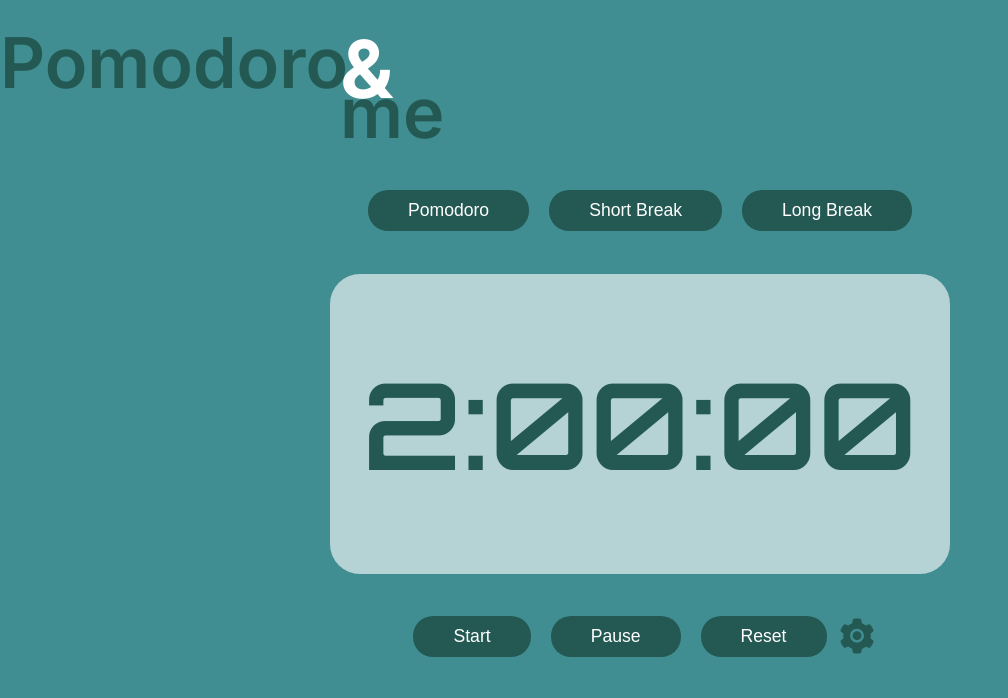
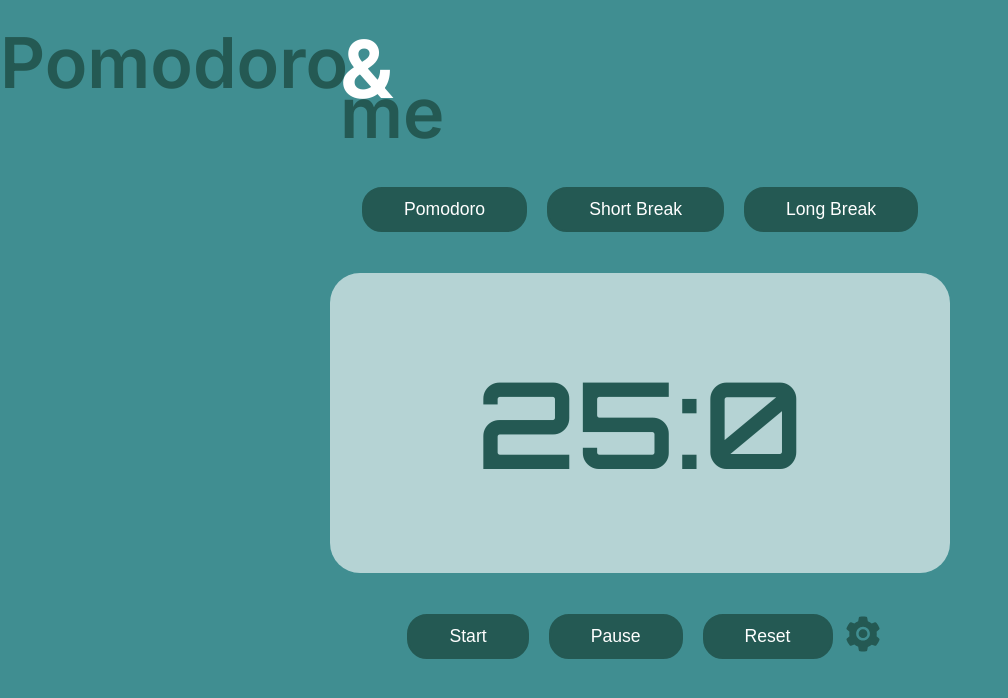
Before and after one commit to Shivangi020/Pomodoro-me, a React (Create React App) app: page / in a window 1280 px wide. Shown: the top 698 px of the page, without its empty margins (0-1008 px from the left). Built offline with nearby package versions, Linux system fonts and the light colour scheme.

Commit message:
Setting Interval for different timers

```diff
--- a/src/App.css
+++ b/src/App.css
@@ -73,7 +73,7 @@ body {
 
 .btn{
   background-color: var(--dark);
-  border: var(--dark);
+  border: 2px solid var(--dark);
   padding: 10px 40px;
   border-radius: 20px;
   font-size: 1.1em;
--- a/src/Components/HeaderButton.jsx
+++ b/src/Components/HeaderButton.jsx
@@ -1,14 +1,17 @@
-import React, { useContext } from 'react'
+import React, { useContext} from 'react'
 import ActionButton from './Button'
 import { GlobalContext } from '../Context/GlobalState'
+import { setTime } from '../Context/Functions'
 
 function HeaderButton() {
-  const {headerButtonAction,timer} = useContext(GlobalContext)
+  const {setCurrentinterval,timer} = useContext(GlobalContext)
   const {pomodoro, short_break, long_break} = timer
 
 
   const createTimerAction = (time) => () => {
-    headerButtonAction(time)
+    const {hours,minutes} = setTime(time)
+    const interval = {hours,minutes}
+    setCurrentinterval(interval)
   }
   return (
     <div className='header-button'>
--- a/src/Components/TimerWindow.jsx
+++ b/src/Components/TimerWindow.jsx
@@ -1,14 +1,23 @@
-import React, { useContext } from 'react'
+import React, { useContext, useEffect} from 'react'
+import { setTime } from '../Context/Functions'
 import { GlobalContext } from '../Context/GlobalState'
 
 function TimerWindow(){
-  const {start_time} = useContext(GlobalContext)
-  console.log(start_time)
+  const {start_time,timer,setCurrentinterval} = useContext(GlobalContext)
+  const {pomodoro,short_break,long_break} = timer
+  const {hours,minutes,second} = start_time
+
+  useEffect(()=>{
+   const {hours,minutes} = setTime(pomodoro)
+   const interval = {hours,minutes}
+    setCurrentinterval(interval)
+  },[pomodoro,short_break,long_break])
+
 
   return (
     <div className='timer-window'>
-       {/* <p><span>{hours>0 ? `${hours}:` : ''}</span><span>{minutes}</span>:<span>00</span></p> */}
-       <p>2:00:00</p>
+       <p><span>{hours>0 ? `${hours}:` : ''}</span><span>{minutes}</span>:<span>{second}</span></p>
+
     </div>
   )
 }
--- a/src/Context/AppReducer.js
+++ b/src/Context/AppReducer.js
@@ -1,4 +1,4 @@
-import { setTime } from "./Functions";
+
 
 
 const AppReducer = (state, action) => {
@@ -13,7 +13,7 @@ const AppReducer = (state, action) => {
       };
 
       case 'SET_TIME':
-        let {hours , minutes} = setTime(action.payload)
+        let {hours , minutes} = action.payload
         return {...state,start_time:{...state.start_time,minutes:minutes,hours:hours}}
     default:
       return { ...state };
--- a/src/Context/GlobalState.js
+++ b/src/Context/GlobalState.js
@@ -59,8 +59,10 @@ const GlobalProvider = ({ children }) => {
   const saveChange = (theme,timer)=>{
     dispatch({type:'SAVE_CHANGE' ,payload:{theme,timer}})
   }
-  const headerButtonAction = (minutes)=>{
-    dispatch({type:'SET_TIME',payload:minutes})
+
+
+  const setCurrentinterval = (interval)=>{
+    dispatch({type:'SET_TIME',payload:interval})
   }
 
 
@@ -70,7 +72,7 @@ const GlobalProvider = ({ children }) => {
       value={{ showModal: modalState.showModal ,translateVar:modalState.translateVar, closeModal, openModal ,translateAction}}
     >
       <GlobalContext.Provider
-        value={{ timer: state.timer, theme: state.theme ,saveChange,headerButtonAction,start_time:state.start_time}}
+        value={{ timer: state.timer, theme: state.theme ,saveChange,start_time:state.start_time,setCurrentinterval}}
       >
         {children}
       </GlobalContext.Provider>
```
